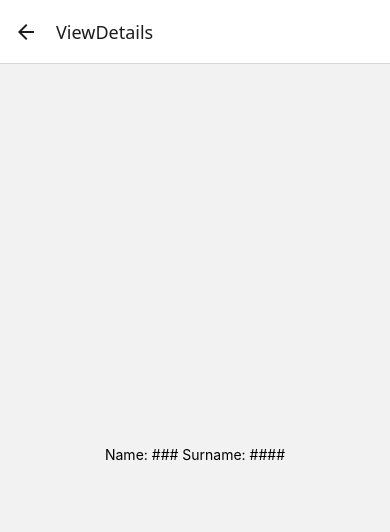
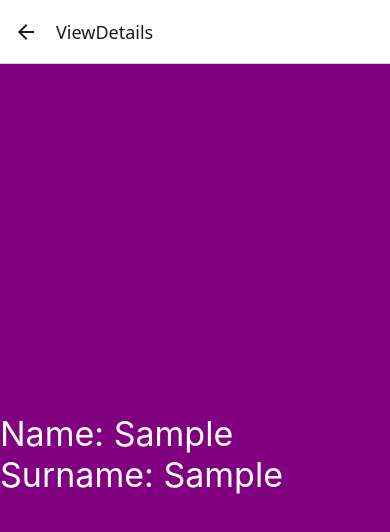
Before and after one commit to ejafthaiievcnmb/activity1, a React Native app: screen / in a window 390 px wide. Both pictures are taken after typing "Sample", "Sample" into the empty fields and a click on the button "ADD USER". Shown: the top 532 px of the page. Built offline with nearby package versions, Linux system fonts and the light colour scheme.

Commit message:
Passed through the Name and Surname data values to the ViewDetails screen.

```diff
--- a/App.tsx
+++ b/App.tsx
@@ -19,7 +19,7 @@ export default function App() {
 
 
 
-function MainScreen({ navigation }) {
+function MainScreen({ navigation}:any) {
   const [Name, setName] = useState('');
   const [Surname, setSurname] = useState('');
 
@@ -55,8 +55,11 @@ function MainScreen({ navigation }) {
 
 <Button title="Add User"
         onPress={() => {
-          navigation.navigate('ViewDetails');
-          console.log("The user's name is: " + Name + " Surname: " + Surname)}
+          navigation.navigate('ViewDetails',
+            { NameSend : Name,
+              SurnameSend: Surname});
+
+            console.log("The user's name is: " + Name + " Surname: " + Surname)}
           } />
 
     </View>
@@ -64,10 +67,25 @@ function MainScreen({ navigation }) {
   );
 }
 
-function ViewDetails(){
+function ViewDetails({navigation, route}:any) {
+  const NameGet = route.params.NameSend ;
+  const SurnameGet = route.params.SurnameSend
+  // When outside return section you can use single-line comments
+
+  /* you can also use multi-line comments
+  This is an example.
+  Use it frequently as it will help you to know and understand
+  the different sections of your code.
+   */
+
+
   return(
-    <View style={{flex:1,alignItems:'center',justifyContent:'center'}}>
-      <Text> Name: ### Surname: #### </Text>
+    /* This is comments inside the return section */
+    <View style={{  flex:1,alignItems:'center',
+                    justifyContent:'center',
+                    backgroundColor:'purple'}}>
+      <Text style={{fontSize:34,color:'white'}}>
+            Name: {NameGet} Surname: {SurnameGet} </Text>
     </View>
   );
 };
```
